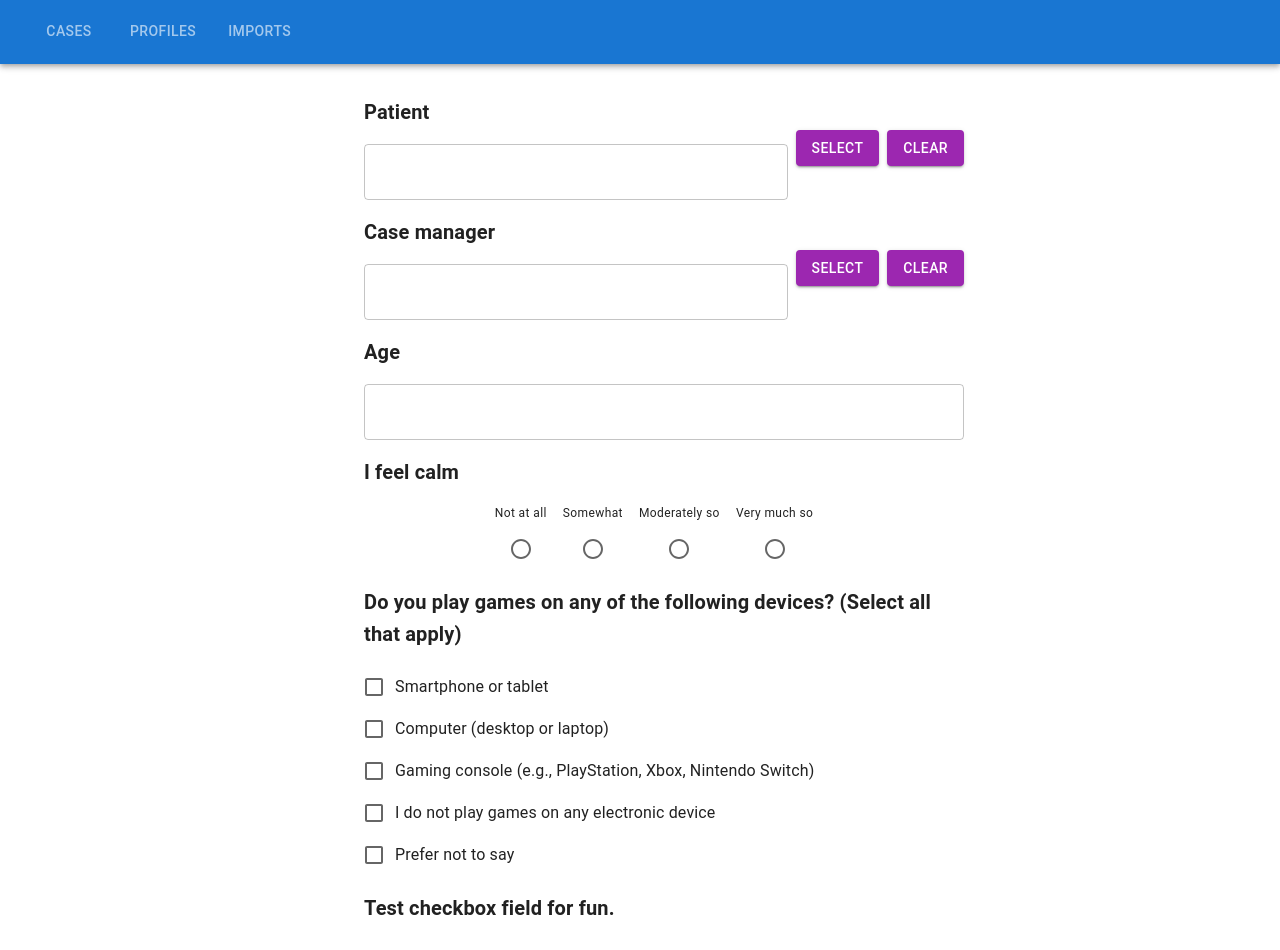
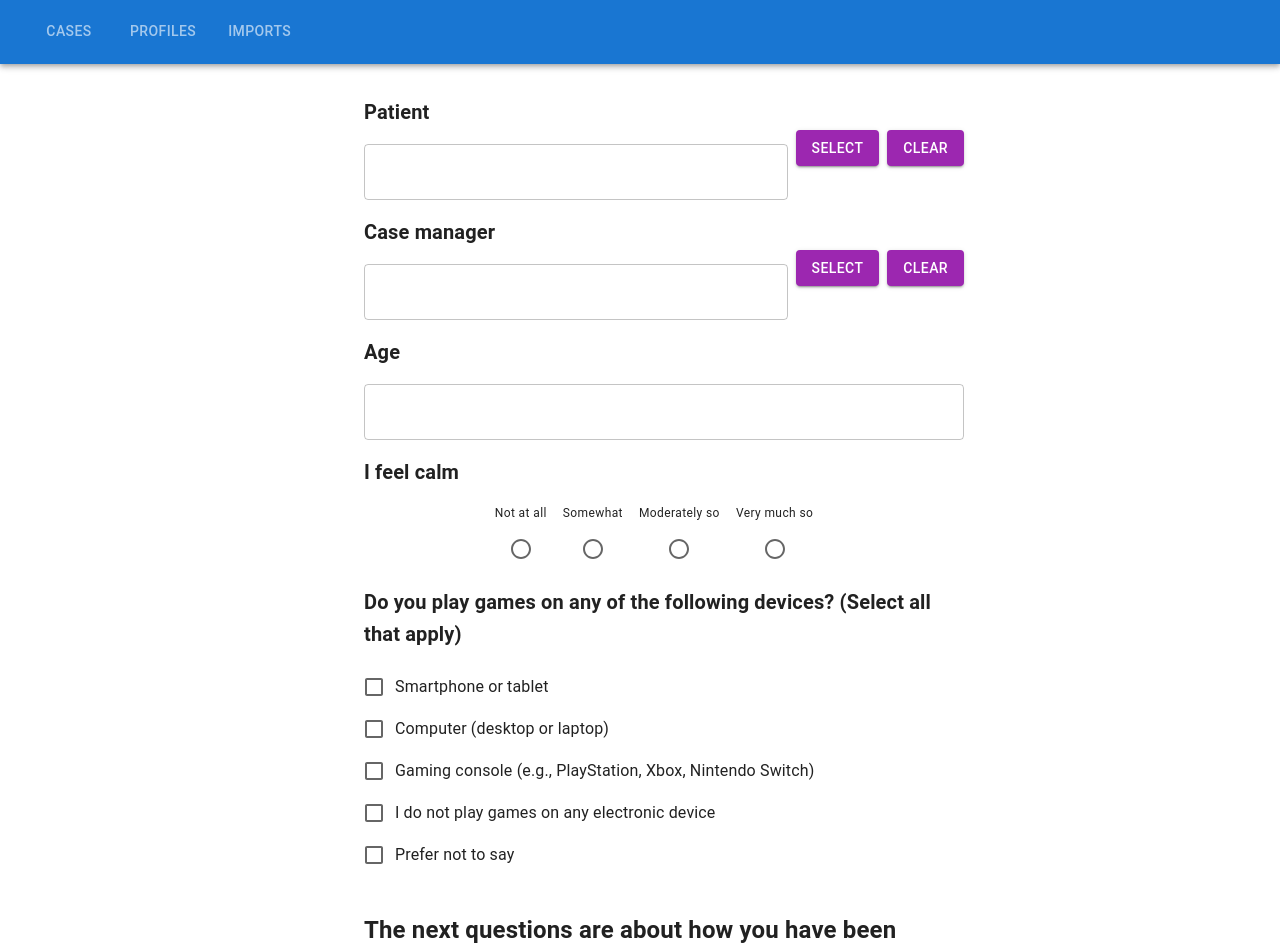
Before and after one commit to pdfusion/PDFusion_UI, a React (Vite) app: page /questionnaire in a window 1280 px wide. Shown: the top 950 px of the page. Built offline with nearby package versions, Linux system fonts and the light colour scheme.

Commit message:
Improve PDForm to accept all child elements.

```diff
--- a/src/components/widgets/PDForm.tsx
+++ b/src/components/widgets/PDForm.tsx
@@ -1,14 +1,11 @@
 import React, { type JSX } from 'react';
-import {
-    Box,
-} from '@mui/material';
-import type { IPDTextField } from './PDTextField';
+import { Box } from '@mui/material';
 
 interface IPDForm {
     /**
      * The children of the form
     */
-    children: React.ReactElement<IPDTextField> | React.ReactElement<IPDTextField>[],
+    children: React.ReactNode,
     /**
      * The form data.
     */
@@ -23,19 +20,27 @@ interface IPDForm {
     onSubmit?: (event: React.FormEvent) => void
 }
 
-const PDForm = ({ formData, setFormData, onSubmit,  children }:IPDForm): JSX.Element => {
+/**
+ * Recursively inject props into all valid React elements
+ */
+const injectProps = (element: React.ReactNode, extraProps: any): React.ReactNode => {
+    if (!React.isValidElement(element)) return element;
+
+    const children = element.props.children
+        ? React.Children.map(element.props.children, child => injectProps(child, extraProps))
+        : null;
+
+    return React.cloneElement(element, { ...extraProps }, children);
+};
+
+const PDForm = ({ formData, setFormData, onSubmit, children }: IPDForm): JSX.Element => {
     return (
         <Box
             component="form"
             onSubmit={onSubmit}
             sx={{ display: 'flex', flexDirection: 'column', gap: 2, width: 600 }}
         >
-            {React.Children.map(children, child => {
-                if (React.isValidElement(child)) {
-                    return React.cloneElement(child, { formData, setFormData });
-                }
-                return child;
-            })}
+            {React.Children.map(children, child => injectProps(child, { formData, setFormData }))}
         </Box>
     );
 };
--- a/src/pages/Questionnaire.tsx
+++ b/src/pages/Questionnaire.tsx
@@ -32,32 +32,28 @@ const Questionnaire = (): JSX.Element => {
   const [patientOptions, setPatientOptions] = useState<IPDSelectorOptions[]>([]);
   const [caseManagerOptions, setCaseManagerOptions] = useState<IPDSelectorOptions[]>([]);
   const { id } = useParams<{ id: string }>();
+
   const personColumns: IPDSelectorColumn[] = [
-    { key: "id", label: "ID"},
-    { key: "name", label: "Name"}
-  ]
+    { key: 'id', label: 'ID' },
+    { key: 'name', label: 'Name' }
+  ];
 
   useEffect(() => {
     (async () => {
       const usersDataRes = await getUsers();
-      const filteredPatients = (usersDataRes || []).filter((user: UserDataType) => user.role === "patient").map((user: UserDataType) => {
-        return {
-          id: user.id,
-          name: user.name
-        }
-      });
-      const filteredCMs = (usersDataRes || []).filter((user: UserDataType) => user.role === "caseManager").map((user: UserDataType) => {
-        return {
-          id: user.id,
-          name: user.name
-        }
-      });
+      const filteredPatients = (usersDataRes || [])
+        .filter((user: UserDataType) => user.role === 'patient')
+        .map((user: UserDataType) => ({ id: user.id, name: user.name }));
+
+      const filteredCMs = (usersDataRes || [])
+        .filter((user: UserDataType) => user.role === 'caseManager')
+        .map((user: UserDataType) => ({ id: user.id, name: user.name }));
 
       setUsersData(usersDataRes);
       setPatientOptions(filteredPatients);
       setCaseManagerOptions(filteredCMs);
 
-      if(id) {
+      if (id) {
         const caseDataRes = await getCaseById(id);
         setFormData(caseDataRes.formData);
       }
@@ -66,12 +62,9 @@ const Questionnaire = (): JSX.Element => {
 
   const handleSubmit = async (event: React.FormEvent) => {
     event.preventDefault();
-    if(id)
-      await updateCase(id, formData);
-    else
-      await createCase(formData);
+    if (id) await updateCase(id, formData);
+    else await createCase(formData);
   };
-
 
   return (
     <PDForm
@@ -79,6 +72,7 @@ const Questionnaire = (): JSX.Element => {
       setFormData={setFormData}
       onSubmit={handleSubmit}
     >
+
       <PDSelector
         name={"patientId"}
         caption={"Patient"}
@@ -95,62 +89,38 @@ const Questionnaire = (): JSX.Element => {
         value={usersData?.find((user: UserDataType) => user.id === formData.caseManagerId)?.name || ''}
       />
 
-      <PDTextField
-        name={"age"}
-        caption={"Age"}
-        value={formData.age}
-      />
+      <PDTextField name="age" caption="Age" value={formData.age} />
 
       <PDRadioScale
         name={"feelCalm"}
         caption={"I feel calm"}
         value={formData.feelCalm}
-        options={
-          [
-            { label: "Not at all", value: "1"},
-            { label: "Somewhat", value: "2"},
-            { label: "Moderately so", value: "3"},
-            { label: "Very much so", value: "4"}
-          ]
-        }
+        options={[
+          { label: 'Not at all', value: '1' },
+          { label: 'Somewhat', value: '2' },
+          { label: 'Moderately so', value: '3' },
+          { label: 'Very much so', value: '4' }
+        ]}
       />
 
       <PDCheckboxGroup
         name={"gameDevices"}
-        caption={"Do you play games on any of the following devices? (Select all that apply)"}
+        caption={"Do you play games on any of the following devices? (Select all that apply)"}
         options={[
-          { name: "gameDeviceSmartPhoneTablet", label: "Smartphone or tablet"},
-          { name: "gameDeviceComputer", label: "Computer (desktop or laptop)"},
-          { name: "gameDeviceConsole", label: "Gaming console (e.g., PlayStation, Xbox, Nintendo Switch)"},
-          { name: "gameDeviceDoNotPlay", label: "I do not play games on any electronic device"},
-          { name: "gameDeviceDoNotSay", label: "Prefer not to say"}
+          { name: 'gameDeviceSmartPhoneTablet', label: 'Smartphone or tablet' },
+          { name: 'gameDeviceComputer', label: 'Computer (desktop or laptop)' },
+          { name: 'gameDeviceConsole', label: 'Gaming console (e.g., PlayStation, Xbox, Nintendo Switch)' },
+          { name: 'gameDeviceDoNotPlay', label: 'I do not play games on any electronic device' },
+          { name: 'gameDeviceDoNotSay', label: 'Prefer not to say' }
         ]}
       />
 
-      <PDCheckboxGroup
-        name={"testCheckbox"}
-        caption={"Test checkbox field for fun."}
-        options={[
-          { name: "option1", label: "Option 1"},
-          { name: "option2", label: "Option 2"},
-          { name: "option3", label: "Option 3"},
-          { name: "option4", label: "Option 4"},
-          { name: "option5", label: "Option 5"},
-        ]}
-      />
-
-<>
-      <MFIForm formData={formData} setFormData={setFormData}/>
-      {/* <STAI1Form formData={formData} />
-      <PANASSFForm formData={formData} />
-      <FatigueSeverityForm formData={formData} />
-      <CESDForm formData={formData} />
-      <GamingHabitsForm formData={formData} /> */}
-</>
+      <MFIForm />
 
       <PDButton
         buttonType={"save"}
       />
+
     </PDForm>
   );
 };
```
